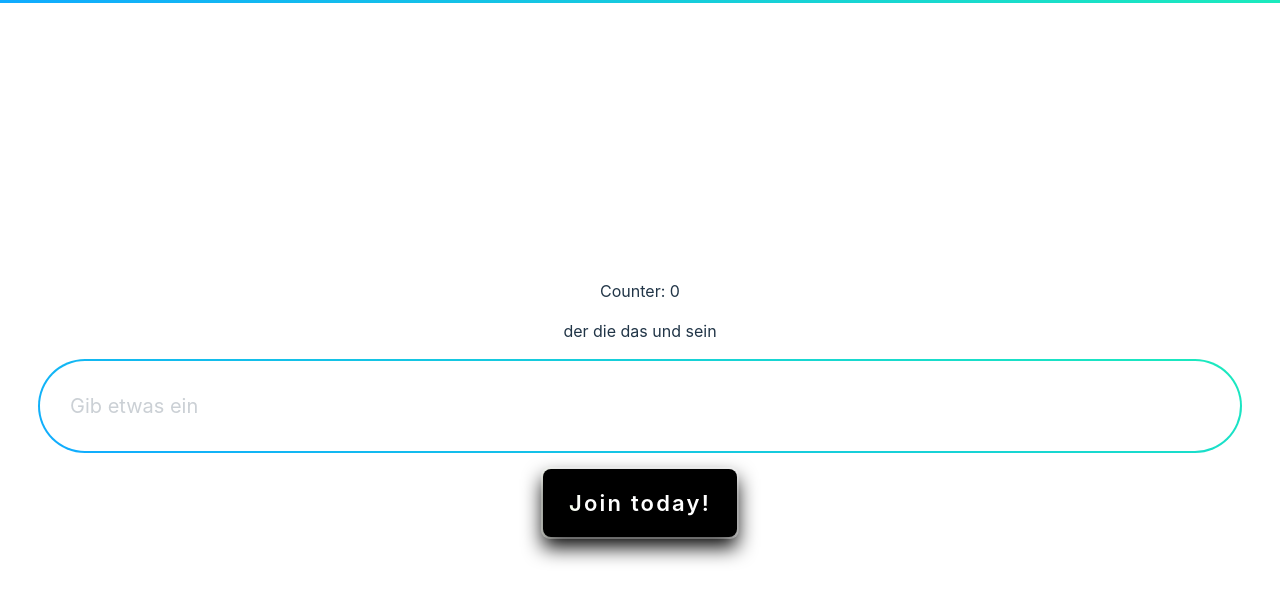
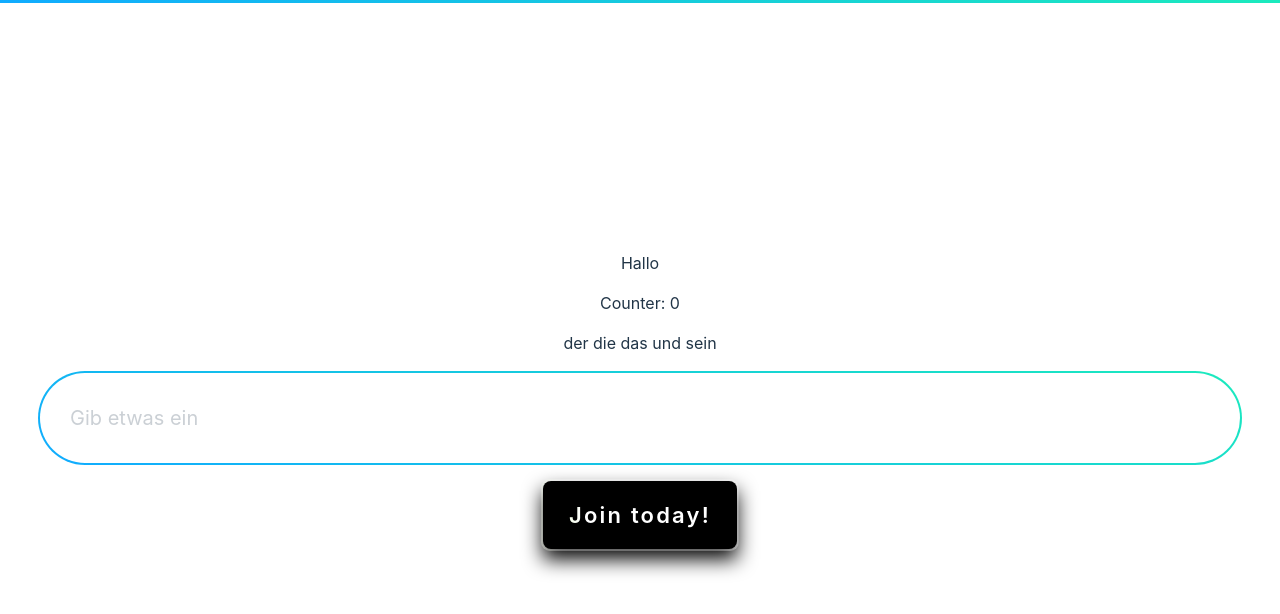
Before and after one commit to NicoBiesingerPD/luco-app, a React (Vite) app in the folder luco-app/: page / in a window 1280 px wide. Shown: the top 614 px of the page. Built offline with nearby package versions, Linux system fonts and the light colour scheme.

Commit message:
Enter Bug beseitigt, die zweite.

```diff
--- a/luco-app/src/components/InputField.tsx
+++ b/luco-app/src/components/InputField.tsx
@@ -20,6 +20,29 @@ const newList = [
     "sagen", "arbeiten", "fahren", "denken", "fordern", "finden",
     "dienen", "halten"
 ];
+
+
+/*var textToMove =  document.getElementById("spanTest");
+// @ts-ignore
+textToMove.style.position = "absolute";
+var pos_x = 0;
+var pos_y = 0;
+
+// Funktion, die das Text-Element bewegt
+function moveText() {
+    // @ts-ignore
+    textToMove.style.left = pos_x + "px";
+    // @ts-ignore
+    textToMove.style.top = pos_y + "px";
+
+    pos_x += 1; // pos_x um 1 erhöhen
+    pos_y += 1; // pos_y um 1 erhöhen
+}
+
+// setInterval ruft moveText alle 100 ms auf
+setInterval(moveText, 100);*/
+
+
 const InputField = () => {
     let [inputValue, setInputValue] = useState("");
 
@@ -27,32 +50,30 @@ const InputField = () => {
         if (event.key === " " || event.key === "Enter") {  // Überprüft, ob das Leerzeichen gedrückt wurde
             let anzuzeigenderText = ""
             b++
-            if (b%multiplikator == 0){
-                j= j+multiplikator
+            if (b % multiplikator == 0) {
+                j = j + multiplikator
             }
-            for (let i = j; i<j+multiplikator; i++){
-                anzuzeigenderText= anzuzeigenderText+(newList[i]+" ")
+            for (let i = j; i < j + multiplikator; i++) {
+                anzuzeigenderText = anzuzeigenderText + (newList[i] + " ")
             }
-            if (b-1 == 0) {
+            if (b - 1 == 0) {
                 inputValue = " " + inputValue
             }
 
-            if (inputValue || inputValue == (" " + newList[b - 1] || newList[b - 1])) {
-                if (b%multiplikator == 0){
+            if (inputValue == newList[b - 1]|| inputValue == (" " + newList[b - 1])) {
+                if (b % multiplikator == 0) {
                     setValidatedContent("")
-                }
-                else{
-                    setValidatedContent(validatedContent +  ` <span class="green-text">${inputValue}</span>`)
+                } else {
+                    setValidatedContent(validatedContent + ` <span class="green-text">${inputValue}</span>`)
 
                 }
 
             } else {
-                if (b%multiplikator == 0){
+                if (b % multiplikator == 0) {
                     setValidatedContent("")
-                }
-                else {
+                } else {
                     setValidatedContent(validatedContent + ` <span class="red-text">${inputValue}</span>`);
-                    setMistakeCounter(mistakeCounter+1)
+                    setMistakeCounter(mistakeCounter + 1)
                 }
             }
 
@@ -60,17 +81,17 @@ const InputField = () => {
             i++
             console.log(inputValue)
 
-                console.log(textContent)
+            console.log(textContent)
 
             setInputValue("")
             return (textContent)
 
         }
     };
-    const firstFiveWords = () =>{
+    const firstFiveWords = () => {
         let displayedText = ""
-        for (let i = 0; i<multiplikator; i++){
-            displayedText= displayedText+(newList[i]+" ")
+        for (let i = 0; i < multiplikator; i++) {
+            displayedText = displayedText + (newList[i] + " ")
 
         }
         return displayedText
@@ -85,10 +106,13 @@ const InputField = () => {
     let [mistakeCounter, setMistakeCounter] = useState(0)
     return (
         <>
+            <div>
+                <span id="spanTest">Hallo</span>
+            </div>
             <p>
                 Counter: {mistakeCounter}
             </p>
-            <p dangerouslySetInnerHTML={{ __html: validatedContent }}>
+            <p dangerouslySetInnerHTML={{__html: validatedContent}}>
             </p>
             <p dangerouslySetInnerHTML={{__html: textContent}}>
             </p>
```
